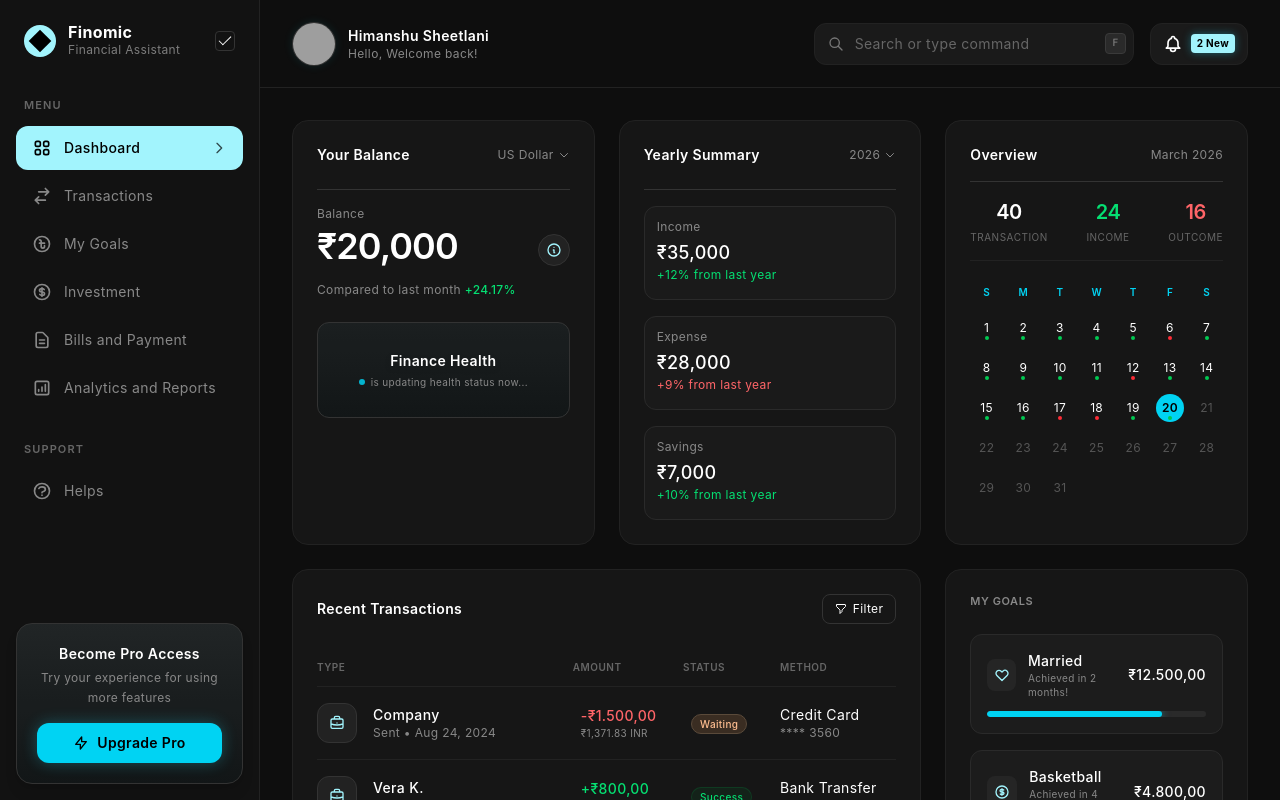
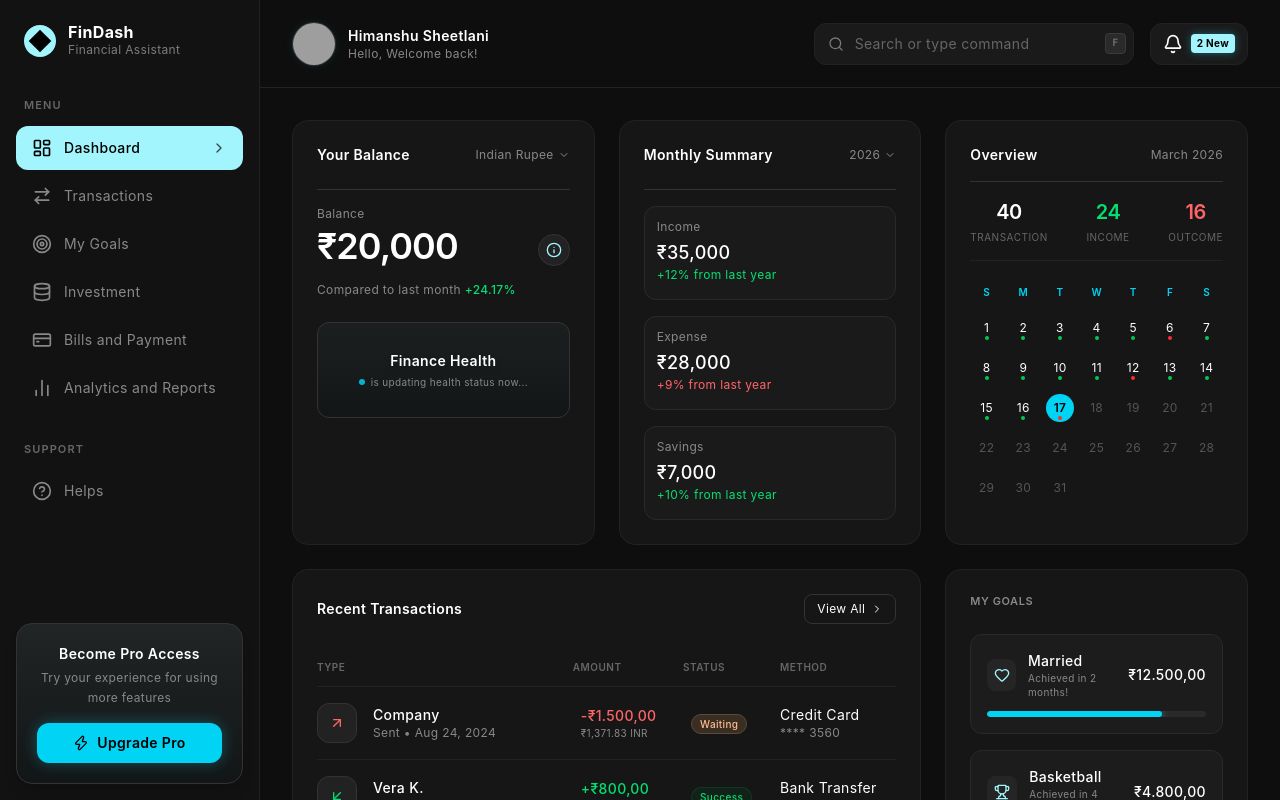
Before and after one commit to himanshu-sheetlani/FinDash, a React (Vite) app: page /dashboard in a window 1280 px wide. Shown: the top 800 px of the page. Built offline with nearby package versions, Linux system fonts and the light colour scheme; grey boxes are pictures that could not be loaded.

Commit message:
patch: implement dashboard UI components and integrate lucide-react for iconography

```diff
--- a/package.json
+++ b/package.json
@@ -11,6 +11,7 @@
   },
   "dependencies": {
     "@tailwindcss/vite": "^4.2.2",
+    "lucide-react": "^1.7.0",
     "react": "^19.2.4",
     "react-dom": "^19.2.4",
     "react-router-dom": "^7.13.2",
--- a/src/components/BalanceCard.jsx
+++ b/src/components/BalanceCard.jsx
@@ -1,4 +1,5 @@
 import React from 'react';
+import { ChevronDown, Info } from 'lucide-react';
 
 function BalanceCard() {
   return (
@@ -6,7 +7,7 @@ function BalanceCard() {
       <div className="flex justify-between items-center mb-6 relative z-10">
         <h2 className="text-sm font-semibold text-white">Your Balance</h2>
         <button className="text-xs text-[#888] flex items-center hover:text-white transition-colors">
-          US Dollar <svg className="w-3 h-3 ml-1" fill="none" viewBox="0 0 24 24" stroke="currentColor"><path strokeLinecap="round" strokeLinejoin="round" strokeWidth="2" d="M19 9l-7 7-7-7" /></svg>
+          Indian Rupee <ChevronDown className="w-3 h-3 ml-1" />
         </button>
       </div>
       <hr className="border-[#333] mb-4" />
@@ -15,7 +16,7 @@ function BalanceCard() {
         <div className="flex justify-between items-end">
           <h1 className="text-4xl font-light tracking-tight text-white font-semibold">₹20,000</h1>
           <div className="w-8 h-8 rounded-full bg-[#222] flex items-center justify-center border border-[#333]">
-            <svg className="w-4 h-4 text-cyan-200" fill="none" viewBox="0 0 24 24" stroke="currentColor"><path strokeLinecap="round" strokeLinejoin="round" strokeWidth="2" d="M13 16h-1v-4h-1m1-4h.01M21 12a9 9 0 11-18 0 9 9 0 0118 0z" /></svg>
+            <Info className="w-4 h-4 text-cyan-200" />
           </div>
         </div>
       </div>
--- a/src/components/CalendarCard.jsx
+++ b/src/components/CalendarCard.jsx
@@ -29,7 +29,7 @@ function CalendarCard() {
         ))}
         {[...Array(31)].map((_, i) => {
           const dayNum = i + 1;
-          const isToday = 20;
+          const isToday = 17;
 
           const hasData = dayNum <= isToday;
           let earned = 0, expense = 0, isProfit = true;
--- a/src/components/GoalsCard.jsx
+++ b/src/components/GoalsCard.jsx
@@ -1,4 +1,5 @@
 import React from 'react';
+import { Heart, Trophy } from 'lucide-react';
 
 function GoalsCard() {
   return (
@@ -12,7 +13,7 @@ function GoalsCard() {
           <div className="flex items-center justify-between mb-3">
             <div className="flex items-center">
               <div className="w-8 h-8 rounded-lg bg-[#252525] flex items-center justify-center mr-3">
-                <svg className="w-4 h-4 text-cyan-200" fill="none" viewBox="0 0 24 24" stroke="currentColor"><path strokeLinecap="round" strokeLinejoin="round" strokeWidth="2" d="M4.318 6.318a4.5 4.5 0 000 6.364L12 20.364l7.682-7.682a4.5 4.5 0 00-6.364-6.364L12 7.636l-1.318-1.318a4.5 4.5 0 00-6.364 0z" /></svg>
+                <Heart className="w-4 h-4 text-cyan-200" />
               </div>
               <div>
                 <p className="text-sm text-white font-medium">Married</p>
@@ -31,7 +32,7 @@ function GoalsCard() {
           <div className="flex items-center justify-between mb-3">
             <div className="flex items-center">
               <div className="w-8 h-8 rounded-lg bg-[#252525] flex items-center justify-center mr-3">
-                <svg className="w-4 h-4 text-cyan-200" fill="none" viewBox="0 0 24 24" stroke="currentColor"><path strokeLinecap="round" strokeLinejoin="round" strokeWidth="2" d="M12 8c-1.657 0-3 .895-3 2s1.343 2 3 2 3 .895 3 2-1.343 2-3 2m0-8c1.11 0 2.08.402 2.599 1M12 8V7m0 1v8m0 0v1m0-1c-1.11 0-2.08-.402-2.599-1M21 12a9 9 0 11-18 0 9 9 0 0118 0z" /></svg>
+                <Trophy className="w-4 h-4 text-cyan-200" />
               </div>
               <div>
                 <p className="text-sm text-white font-medium">Basketball</p>
--- a/src/components/RecentTransactions.jsx
+++ b/src/components/RecentTransactions.jsx
@@ -1,4 +1,5 @@
 import React from 'react';
+import { ChevronRight, ArrowUpRight, ArrowDownLeft, ArrowBigRight } from 'lucide-react';
 
 function RecentTransactions() {
   const transactions = [
@@ -22,8 +23,8 @@ function RecentTransactions() {
       <div className="flex justify-between items-center mb-6">
         <h2 className="text-sm font-semibold text-white">Recent Transactions</h2>
         <button className="text-xs text-white border border-[#333] hover:bg-[#222] px-3 py-1.5 rounded-lg flex items-center transition-colors">
-          <svg className="w-3 h-3 mr-1.5" fill="none" viewBox="0 0 24 24" stroke="currentColor"><path strokeLinecap="round" strokeLinejoin="round" strokeWidth="2" d="M3 4a1 1 0 011-1h16a1 1 0 011 1v2.586a1 1 0 01-.293.707l-6.414 6.414a1 1 0 00-.293.707V17l-4 4v-6.586a1 1 0 00-.293-.707L3.293 7.293A1 1 0 013 6.586V4z" /></svg>
-          Filter
+          View All
+          <ChevronRight className="w-3 h-3 ml-1.5" />
         </button>
       </div>
 
@@ -42,10 +43,11 @@ function RecentTransactions() {
               <tr key={t.id} className="hover:bg-[#1a1a1a] transition-colors group">
                 <td className="py-4 flex items-center pr-4">
                   <div className="w-10 h-10 rounded-xl bg-[#222] border border-[#333] group-hover:border-[#444] flex items-center justify-center mr-4 transition-colors">
-                    {/* Icon */}
-                    <svg className="w-4 h-4 text-cyan-200" fill="none" viewBox="0 0 24 24" stroke="currentColor">
-                      <path strokeLinecap="round" strokeLinejoin="round" strokeWidth="2" d="M21 13.255A23.931 23.931 0 0112 15c-3.183 0-6.22-.62-9-1.745M16 6V4a2 2 0 00-2-2h-4a2 2 0 00-2 2v2m4 6h.01M5 20h14a2 2 0 002-2V8a2 2 0 00-2-2H5a2 2 0 00-2 2v10a2 2 0 002 2z" />
-                    </svg>
+                    {t.desc.includes('Receive') ? (
+                      <ArrowDownLeft className="w-4 h-4 text-green-400" />
+                    ) : (
+                      <ArrowUpRight className="w-4 h-4 text-red-400" />
+                    )}
                   </div>
                   <div>
                     <p className="text-sm font-medium text-white">{t.type}</p>
--- a/src/components/Sidebar.jsx
+++ b/src/components/Sidebar.jsx
@@ -1,5 +1,6 @@
 import React from 'react';
 import { Link, useLocation } from 'react-router-dom';
+import { LayoutDashboard, ArrowRightLeft, Target, Database, CreditCard, BarChart2, HelpCircle, Zap, ChevronRight } from 'lucide-react';
 
 function Sidebar() {
   const location = useLocation();
@@ -13,12 +14,12 @@ function Sidebar() {
             <div className="w-4 h-4 bg-black rotate-45 transform"></div>
           </div>
           <div>
-            <h1 className="font-bold text-white text-base leading-none">Finomic</h1>
+            <h1 className="font-bold text-white text-base leading-none">FinDash</h1>
             <p className="text-[#7d7d7d] text-xs mt-0.5">Financial Assistant</p>
           </div>
-          <div className="ml-auto flex items-center justify-center w-5 h-5 rounded border border-[#333]">
+          {/* <div className="ml-auto flex items-center justify-center w-5 h-5 rounded border border-[#333]">
             <div className="w-3 h-1.5 border-b border-l border-white transform -rotate-45 -mt-1"></div>
-          </div>
+          </div> */}
         </div>
       </div>
 
@@ -29,50 +30,36 @@ function Sidebar() {
             to="/dashboard"
             className={`flex items-center px-4 py-3 rounded-xl transition-all ${path === '/dashboard' ? 'bg-cyan-200 text-black font-medium' : 'text-[#888] hover:text-white hover:bg-[#1a1a1a]'}`}
           >
-            <svg className={`w-5 h-5 mr-3 ${path === '/dashboard' ? 'text-black' : 'text-[#888]'}`} fill="none" viewBox="0 0 24 24" stroke="currentColor">
-              <path strokeLinecap="round" strokeLinejoin="round" strokeWidth="2" d="M4 6a2 2 0 012-2h2a2 2 0 012 2v2a2 2 0 01-2 2H6a2 2 0 01-2-2V6zM14 6a2 2 0 012-2h2a2 2 0 012 2v2a2 2 0 01-2 2h-2a2 2 0 01-2-2V6zM4 16a2 2 0 012-2h2a2 2 0 012 2v2a2 2 0 01-2 2H6a2 2 0 01-2-2v-2zM14 16a2 2 0 012-2h2a2 2 0 012 2v2a2 2 0 01-2 2h-2a2 2 0 01-2-2v-2z" />
-            </svg>
+            <LayoutDashboard className={`w-5 h-5 mr-3 ${path === '/dashboard' ? 'text-black' : 'text-[#888]'}`} />
             Dashboard
             {path === '/dashboard' && (
-              <svg className="w-4 h-4 ml-auto text-black/70" fill="none" viewBox="0 0 24 24" stroke="currentColor">
-                <path strokeLinecap="round" strokeLinejoin="round" strokeWidth="2" d="M9 5l7 7-7 7" />
-              </svg>
+              <ChevronRight className="w-4 h-4 ml-auto text-black/70" />
             )}
           </Link>
           <Link
             to="/transaction"
             className={`flex items-center px-4 py-3 rounded-xl transition-all ${path === '/transaction' ? 'bg-cyan-200 text-black font-medium' : 'text-[#888] hover:text-white hover:bg-[#1a1a1a]'}`}
           >
-            <svg className="w-5 h-5 mr-3" fill="none" viewBox="0 0 24 24" stroke="currentColor">
-              <path strokeLinecap="round" strokeLinejoin="round" strokeWidth="2" d="M8 7h12m0 0l-4-4m4 4l-4 4m0 6H4m0 0l4 4m-4-4l4-4" />
-            </svg>
+            <ArrowRightLeft className="w-5 h-5 mr-3" />
             Transactions
           </Link>
           <Link
             to="/goals"
             className={`flex items-center px-4 py-3 rounded-xl transition-all ${path === '/goals' ? 'bg-cyan-200 text-black font-medium' : 'text-[#888] hover:text-white hover:bg-[#1a1a1a]'}`}
           >
-            <svg className="w-5 h-5 mr-3" fill="none" viewBox="0 0 24 24" stroke="currentColor">
-              <path strokeLinecap="round" strokeLinejoin="round" strokeWidth="2" d="M11 11V9a2 2 0 00-2-2m2 4v4a2 2 0 104 0v-1m-4-3H9m2 0h4m6 1a9 9 0 11-18 0 9 9 0 0118 0z" />
-            </svg>
+            <Target className="w-5 h-5 mr-3" />
             My Goals
           </Link>
           <a href="#" className="flex items-center px-4 py-3 rounded-xl text-[#888] hover:text-white hover:bg-[#1a1a1a] transition-all">
-            <svg className="w-5 h-5 mr-3" fill="none" viewBox="0 0 24 24" stroke="currentColor">
-              <path strokeLinecap="round" strokeLinejoin="round" strokeWidth="2" d="M12 8c-1.657 0-3 .895-3 2s1.343 2 3 2 3 .895 3 2-1.343 2-3 2m0-8c1.11 0 2.08.402 2.599 1M12 8V7m0 1v8m0 0v1m0-1c-1.11 0-2.08-.402-2.599-1M21 12a9 9 0 11-18 0 9 9 0 0118 0z" />
-            </svg>
+            <Database className="w-5 h-5 mr-3" />
             Investment
           </a>
           <a href="#" className="flex items-center px-4 py-3 rounded-xl text-[#888] hover:text-white hover:bg-[#1a1a1a] transition-all">
-            <svg className="w-5 h-5 mr-3" fill="none" viewBox="0 0 24 24" stroke="currentColor">
-              <path strokeLinecap="round" strokeLinejoin="round" strokeWidth="2" d="M9 12h6m-6 4h6m2 5H7a2 2 0 01-2-2V5a2 2 0 012-2h5.586a1 1 0 01.707.293l5.414 5.414a1 1 0 01.293.707V19a2 2 0 01-2 2z" />
-            </svg>
+            <CreditCard className="w-5 h-5 mr-3" />
             Bills and Payment
           </a>
           <a href="#" className="flex items-center px-4 py-3 rounded-xl text-[#888] hover:text-white hover:bg-[#1a1a1a] transition-all">
-            <svg className="w-5 h-5 mr-3" fill="none" viewBox="0 0 24 24" stroke="currentColor">
-              <path strokeLinecap="round" strokeLinejoin="round" strokeWidth="2" d="M16 8v8m-4-5v5m-4-2v2m-2 4h12a2 2 0 002-2V6a2 2 0 00-2-2H6a2 2 0 00-2 2v12a2 2 0 002 2z" />
-            </svg>
+            <BarChart2 className="w-5 h-5 mr-3" />
             Analytics and Reports
           </a>
         </nav>
@@ -80,9 +67,7 @@ function Sidebar() {
         <p className="text-[#666] text-[11px] font-semibold tracking-widest uppercase mb-3 px-2">Support</p>
         <nav className="space-y-1 mb-8">
           <a href="#" className="flex items-center px-4 py-3 rounded-xl text-[#888] hover:text-white hover:bg-[#1a1a1a] transition-all">
-            <svg className="w-5 h-5 mr-3" fill="none" viewBox="0 0 24 24" stroke="currentColor">
-              <path strokeLinecap="round" strokeLinejoin="round" strokeWidth="2" d="M8.228 9c.549-1.165 2.03-2 3.772-2 2.21 0 4 1.343 4 3 0 1.4-1.278 2.575-3.006 2.907-.542.104-.994.54-.994 1.093m0 3h.01M21 12a9 9 0 11-18 0 9 9 0 0118 0z" />
-            </svg>
+            <HelpCircle className="w-5 h-5 mr-3" />
             Helps
           </a>
         </nav>
@@ -95,9 +80,7 @@ function Sidebar() {
           <h3 className="text-white font-semibold mb-1 relative z-10">Become Pro Access</h3>
           <p className="text-[#888] text-xs mb-4 leading-relaxed relative z-10">Try your experience for using more features</p>
           <button className="w-full bg-cyan-400 hover:bg-cyan-300 text-black font-semibold py-2.5 rounded-xl transition-colors relative z-10 flex items-center justify-center text-sm shadow-[0_0_15px_rgba(34,211,238,0.3)]">
-            <svg className="w-4 h-4 mr-2" fill="none" viewBox="0 0 24 24" stroke="currentColor">
-              <path strokeLinecap="round" strokeLinejoin="round" strokeWidth="2" d="M13 10V3L4 14h7v7l9-11h-7z" />
-            </svg>
+            <Zap className="w-4 h-4 mr-2" />
             Upgrade Pro
           </button>
         </div>
--- a/src/components/Topbar.jsx
+++ b/src/components/Topbar.jsx
@@ -1,4 +1,5 @@
 import React from 'react';
+import { Search, Bell } from 'lucide-react';
 
 function Topbar() {
   return (
@@ -19,9 +20,7 @@ function Topbar() {
         {/* Search Bar */}
         <div className="relative hidden md:flex items-center">
           <div className="absolute inset-y-0 left-0 pl-3.5 flex items-center pointer-events-none">
-            <svg className="w-4 h-4 text-[#777]" fill="none" stroke="currentColor" viewBox="0 0 24 24">
-              <path strokeLinecap="round" strokeLinejoin="round" strokeWidth="2" d="M21 21l-6-6m2-5a7 7 0 11-14 0 7 7 0 0114 0z"></path>
-            </svg>
+            <Search className="w-4 h-4 text-[#777]" />
           </div>
           <input
             type="text"
@@ -35,9 +34,7 @@ function Topbar() {
 
         {/* Notification Icon */}
         <button className="flex items-center bg-[#1a1a1a] border border-[#222] hover:border-[#444] px-3 py-2.5 rounded-xl transition-colors space-x-2">
-          <svg className="w-5 h-5 text-white" fill="none" stroke="currentColor" viewBox="0 0 24 24">
-            <path strokeLinecap="round" strokeLinejoin="round" strokeWidth="2" d="M15 17h5l-1.405-1.405A2.032 2.032 0 0118 14.158V11a6.002 6.002 0 00-4-5.659V5a2 2 0 10-4 0v.341C7.67 6.165 6 8.388 6 11v3.159c0 .538-.214 1.055-.595 1.436L4 17h5m6 0v1a3 3 0 11-6 0v-1m6 0H9"></path>
-          </svg>
+          <Bell className="w-5 h-5 text-white" />
           <span className="bg-cyan-200 text-black text-[10px] font-bold px-1.5 py-0.5 rounded-sm shadow-[0_0_8px_rgba(34,211,238,0.4)]">2 New</span>
         </button>
       </div>
--- a/src/components/YearlySummaryCard.jsx
+++ b/src/components/YearlySummaryCard.jsx
@@ -1,25 +1,14 @@
 import React from "react";
+import { ChevronDown } from "lucide-react";
 
 function YearlySummaryCard() {
   return (
     <div className="md:col-span-4 bg-[#161616] border border-[#222] rounded-2xl p-6 pb-0">
       <div className="flex justify-between items-center mb-6">
-        <h2 className="text-sm font-semibold text-white">Yearly Summary</h2>
+        <h2 className="text-sm font-semibold text-white">Monthly Summary</h2>
         <button className="text-xs text-[#888] flex items-center hover:text-white transition-colors">
           2026{" "}
-          <svg
-            className="w-3 h-3 ml-1"
-            fill="none"
-            viewBox="0 0 24 24"
-            stroke="currentColor"
-          >
-            <path
-              strokeLinecap="round"
-              strokeLinejoin="round"
-              strokeWidth="2"
-              d="M19 9l-7 7-7-7"
-            />
-          </svg>
+          <ChevronDown className="w-3 h-3 ml-1" />
         </button>
       </div>
       <hr className="border-[#333] mb-4" />
```
Also changed, not shown: 1 other file (tests, documents, lock files or other folders).
